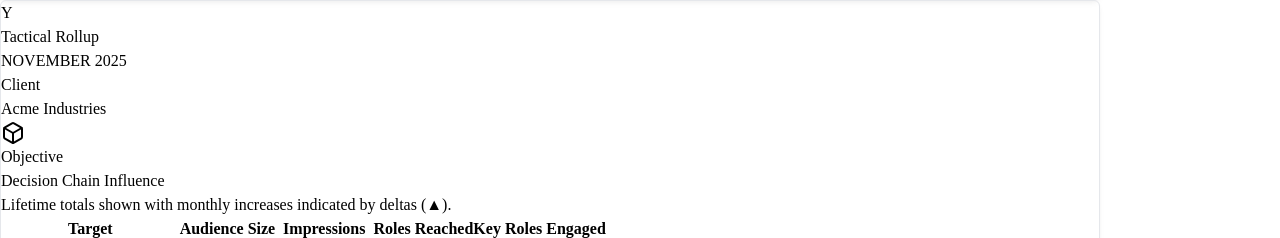
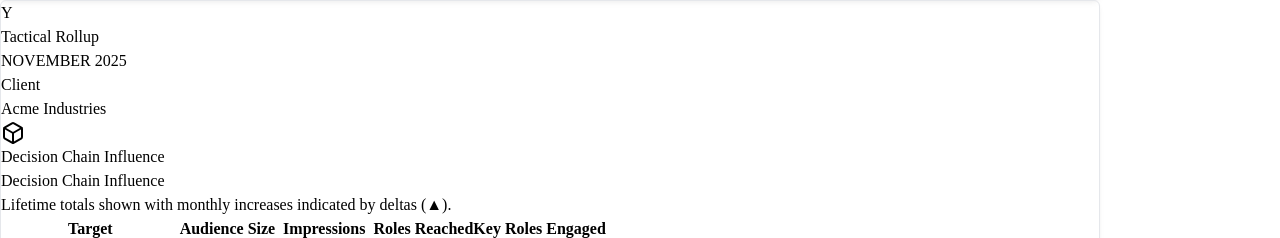
Before and after one commit to yappy-group/Monthly-Report, a React (Vite) app in the folder client/: page / in a window 1280 px wide. Shown: the part 1056-1294 px from the top of the page. Built offline with nearby package versions, Linux system fonts and the light colour scheme.

Commit message:
Visual edit
Replit-Commit-Author: Agent
Replit-Commit-Session-Id: 95e2b8c4-b82e-49ed-9217-2fc31099f834
Replit-Commit-Checkpoint-Type: full_checkpoint
Replit-Commit-Event-Id: 4e1ce397-3b71-4c2b-9b54-5aafbcfb43ee

```diff
--- a/client/src/pages/report.tsx
+++ b/client/src/pages/report.tsx
@@ -233,7 +233,7 @@ const TacticalRollupTable = () => (
   <div className="mb-10">
     <div className="flex items-center gap-3 mb-6 p-4 bg-yappy-grey-med/10 border border-yappy-grey-med/25 rounded-lg">
       <div className="px-3 py-1 rounded bg-yappy-grey-med/25 border border-yappy-grey-med/40">
-        <span className="text-xs font-bold text-yappy-grey-dark uppercase tracking-wide">Objective</span>
+        <span className="text-xs font-bold text-yappy-grey-dark uppercase tracking-wide">Decision Chain Influence</span>
       </div>
       <span className="text-base font-semibold text-yappy-grey-dark">Decision Chain Influence</span>
     </div>
```
